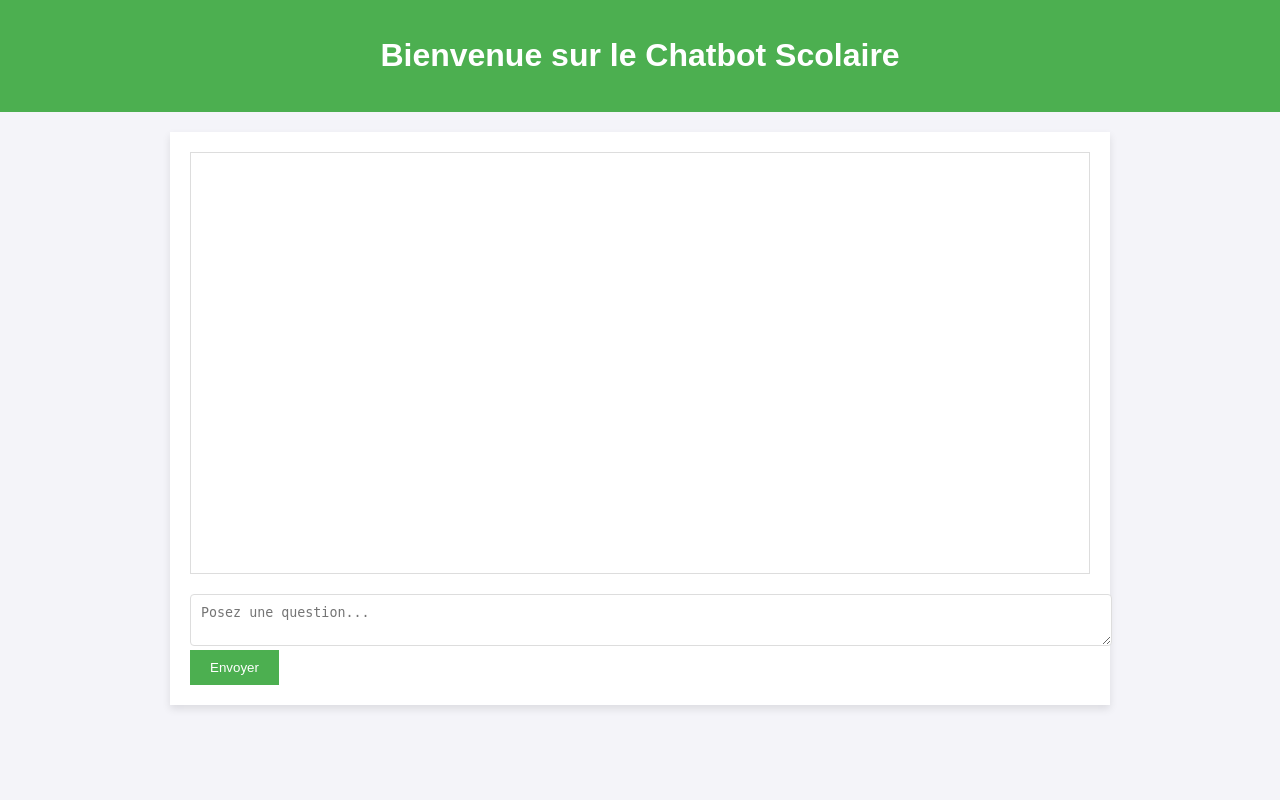
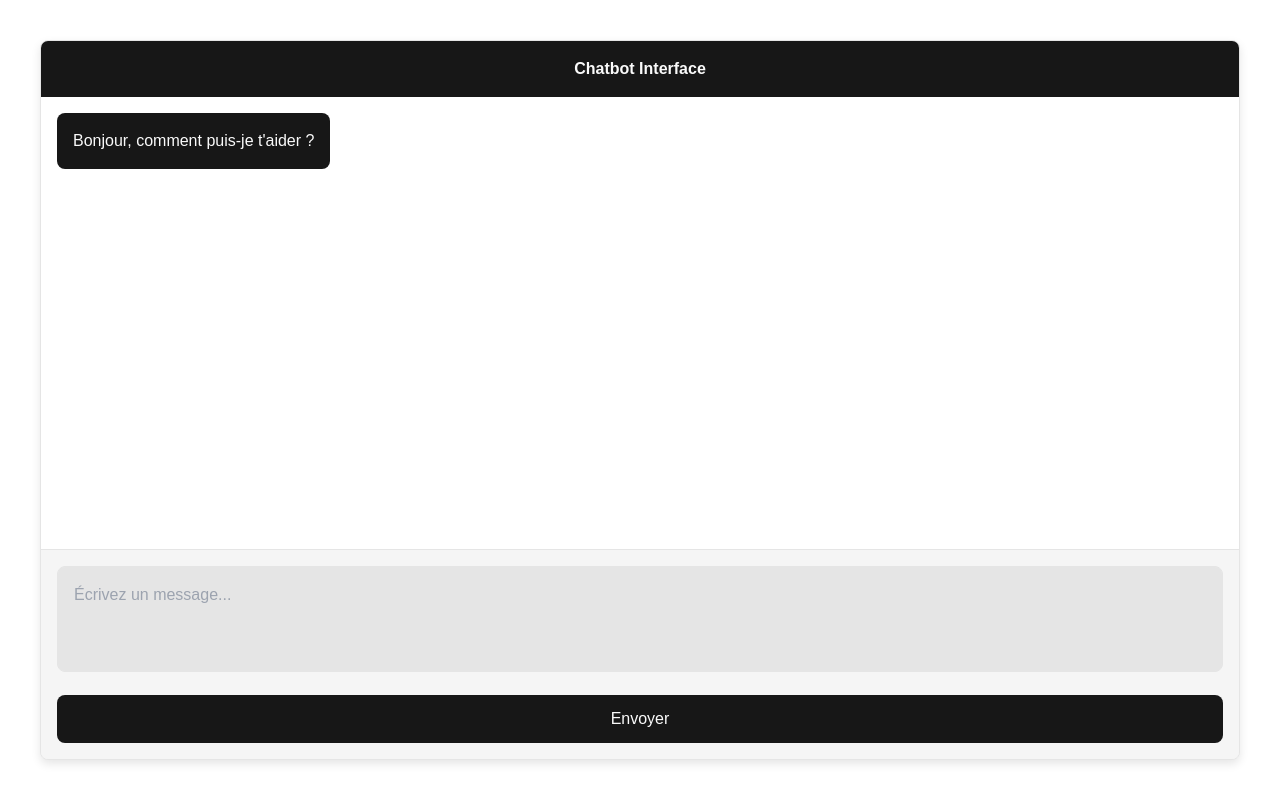
Before and after one commit to Amino16/AlbertGPT, a Flask app: page / in a window 1280 px wide. Run offline with Flask 2, Linux system fonts and the light colour scheme; some libraries are stand-ins or nearby versions.

Commit message:
Mise à jour du design de l'interface

```diff
--- a/templates/index.html
+++ b/templates/index.html
@@ -1,89 +1,227 @@
 <!DOCTYPE html>
-<html lang="fr">
+<html lang="en">
+
 <head>
     <meta charset="UTF-8">
     <meta name="viewport" content="width=device-width, initial-scale=1.0">
-    <title>Chatbot Scolaire</title>
+    <title>Responsive Chat UI</title>
+    <!-- Lien vers Tailwind CSS CDN -->
+    <script src="https://cdn.tailwindcss.com"></script>
     <style>
+        /* Global scrollbar styles */
+        ::-webkit-scrollbar-track {
+            background-color: transparent;
+        }
+
+        ::-webkit-scrollbar-thumb {
+            background-color: #ccc;
+            border-radius: 10px;
+        }
+
+        ::-webkit-scrollbar-thumb:hover {
+            background-color: #aaa;
+        }
+
+        ::-webkit-scrollbar-track:hover {
+            background-color: #f2f2f2;
+        }
+
+        ::-webkit-scrollbar-corner {
+            background-color: transparent;
+        }
+
+        ::-webkit-scrollbar {
+            width: 6px;
+            height: 6px;
+        }
+
+        /* Variables pour les couleurs et les styles */
+        :root {
+            --background: 0 0% 100%;
+            --foreground: 0 0% 3.9%;
+            --muted: 0 0% 96.1%;
+            --muted-foreground: 0 0% 45.1%;
+            --popover: 0 0% 100%;
+            --popover-foreground: 0 0% 3.9%;
+            --card: 0 0% 100%;
+            --card-foreground: 0 0% 3.9%;
+            --border: 0 0% 89.8%;
+            --input: 0 0% 89.8%;
+            --primary: 0 0% 9%;
+            --primary-foreground: 0 0% 98%;
+            --secondary: 0 0% 96.1%;
+            --secondary-foreground: 0 0% 9%;
+            --accent: 0 0% 96.1%;
+            --accent-foreground: 0 0% 9%;
+            --destructive: 0 84.2% 60.2%;
+            --destructive-foreground: 0 0% 98%;
+            --ring: 0 0% 63.9%;
+            --radius: 0.5rem;
+        }
+
         body {
+            background-color: hsl(var(--background));
+            color: hsl(var(--foreground));
             font-family: Arial, sans-serif;
-            background-color: #f4f4f9;
             margin: 0;
             padding: 0;
+            display: flex;
+            justify-content: center;
+            align-items: center;
+            height: 100vh;
+            overflow: hidden;
         }
-        header {
-            background-color: #4CAF50;
-            color: white;
+
+        .chat-container {
+            background-color: hsl(var(--muted));
+            border: 1px solid hsl(var(--border));
+            border-radius: var(--radius);
+            width: 100%;
+            max-width: 1200px;
+            height: 90vh;
+            display: flex;
+            flex-direction: column;
+            overflow: hidden;
+            box-shadow: 0px 4px 10px rgba(0, 0, 0, 0.1);
+        }
+
+        .chat-header {
+            background-color: hsl(var(--primary));
+            color: hsl(var(--primary-foreground));
+            padding: 1rem;
+            font-weight: bold;
             text-align: center;
-            padding: 1em;
         }
-        .chat-container {
+
+        .chat-messages {
+            flex: 1;
+            padding: 1rem;
+            overflow-y: auto;
+            background-color: hsl(var(--popover));
+            display: flex;
+            flex-direction: column;
+            gap: 1rem;
+        }
+
+        .message {
+            padding: 1rem;
+            border-radius: var(--radius);
+            background-color: hsl(var(--secondary));
+            max-width: 80%;
+            word-wrap: break-word;
+        }
+
+        .message.assistant {
+            background-color: hsl(var(--primary));
+            color: hsl(var(--primary-foreground));
+            align-self: flex-start;
+        }
+
+        .message.user {
+            background-color: hsl(var(--card));
+            color: hsl(var(--foreground));
+            align-self: flex-end;
+        }
+
+        .chat-input-container {
+            padding: 1rem;
+            background-color: hsl(var(--muted));
+            border-top: 1px solid hsl(var(--border));
+        }
+
+        .chat-input-container textarea {
             width: 100%;
-            max-width: 900px;
-            margin: 0 auto;
-            background-color: white;
-            padding: 20px;
-            box-shadow: 0 4px 8px rgba(0, 0, 0, 0.1);
-            margin-top: 20px;
+            padding: 1rem;
+            border: 1px solid hsl(var(--border));
+            border-radius: var(--radius);
+            resize: none;
+            font-size: 1rem;
+            outline: none;
+            background-color: hsl(var(--input));
+            color: hsl(var(--foreground));
         }
-        .chat-box {
-            height: 400px;
-            border: 1px solid #ddd;
-            padding: 10px;
-            overflow-y: auto;
-            margin-bottom: 20px;
+
+        .chat-input-container button {
+            margin-top: 1rem;
+            padding: 0.75rem 1.5rem;
+            background-color: hsl(var(--primary));
+            color: hsl(var(--primary-foreground));
+            border: none;
+            border-radius: var(--radius);
+            cursor: pointer;
+            width: 100%;
+            font-size: 1rem;
         }
-        .chat-input {
-            width: 100%;
-            padding: 10px;
-            border: 1px solid #ddd;
-            border-radius: 4px;
+
+        .chat-input-container button:hover {
+            background-color: hsl(var(--primary), 0.8);
         }
-        button {
-            padding: 10px 20px;
-            background-color: #4CAF50;
-            color: white;
-            border: none;
-            cursor: pointer;
+
+        /* Responsivité */
+        @media (max-width: 768px) {
+            .chat-container {
+                width: 100%;
+                height: 100vh;
+                border-radius: 0;
+            }
+
+            .chat-messages {
+                padding: 0.5rem;
+            }
+
+            .chat-input-container {
+                padding: 0.5rem;
+            }
+
+            .message {
+                font-size: 0.875rem;
+            }
         }
-        button:hover {
-            background-color: #45a049;
+
+        @media (max-width: 480px) {
+            .chat-container {
+                width: 100%;
+                height: 100vh;
+                border-radius: 0;
+            }
+
+            .chat-messages {
+                padding: 0.5rem;
+            }
+
+            .chat-input-container textarea {
+                padding: 0.75rem;
+                font-size: 0.875rem;
+            }
+
+            .chat-input-container button {
+                padding: 0.5rem;
+                font-size: 0.875rem;
+            }
+
+            .message {
+                font-size: 0.75rem;
+            }
         }
     </style>
 </head>
+
 <body>
-    <header>
-        <h1>Bienvenue sur le Chatbot Scolaire</h1>
-    </header>
+    <div class="chat-container">
+        <div class="chat-header">
+            Chatbot Interface
+        </div>
+        <div class="chat-messages">
+            <!-- Messages d'exemple -->
+            <div class="message assistant">
+                Bonjour, comment puis-je t'aider ?
+            </div>
+        </div>
+        <div class="chat-input-container">
+            <textarea rows="3" placeholder="Écrivez un message..."></textarea>
+            <button>Envoyer</button>
+        </div>
+    </div>
+</body>
 
-    <div class="chat-container">
-        <div class="chat-box" id="chat-box"></div>
-        <textarea class="chat-input" id="chat-input" placeholder="Posez une question..."></textarea>
-        <button onclick="sendMessage()">Envoyer</button>
-    </div>
-
-    <script>
-        function sendMessage() {
-            const chatInput = document.getElementById('chat-input');
-            const chatBox = document.getElementById('chat-box');
-            const userMessage = chatInput.value;
-
-            if (userMessage.trim() === '') return;
-
-            chatBox.innerHTML += `<div><strong>Vous:</strong> ${userMessage}</div>`;
-            chatInput.value = '';
-
-            fetch('/chat', {
-                method: 'POST',
-                headers: { 'Content-Type': 'application/json' },
-                body: JSON.stringify({ prompt: userMessage, school_info: "Informations de l'école" })
-            })
-            .then(response => response.json())
-            .then(data => {
-                chatBox.innerHTML += `<div><strong>Chatbot:</strong> ${data.response}</div>`;
-                chatBox.scrollTop = chatBox.scrollHeight;
-            });
-        }
-    </script>
-</body>
 </html>
```
